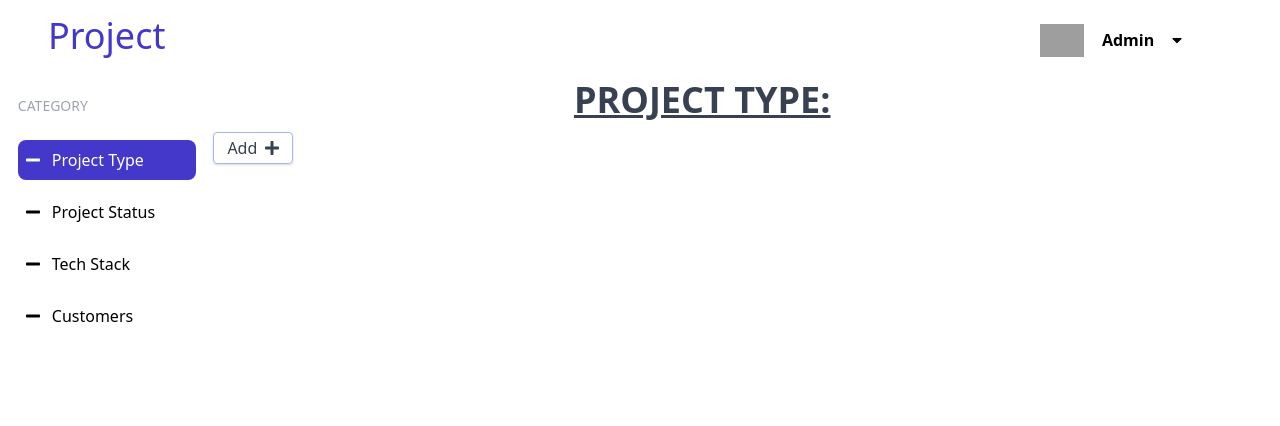
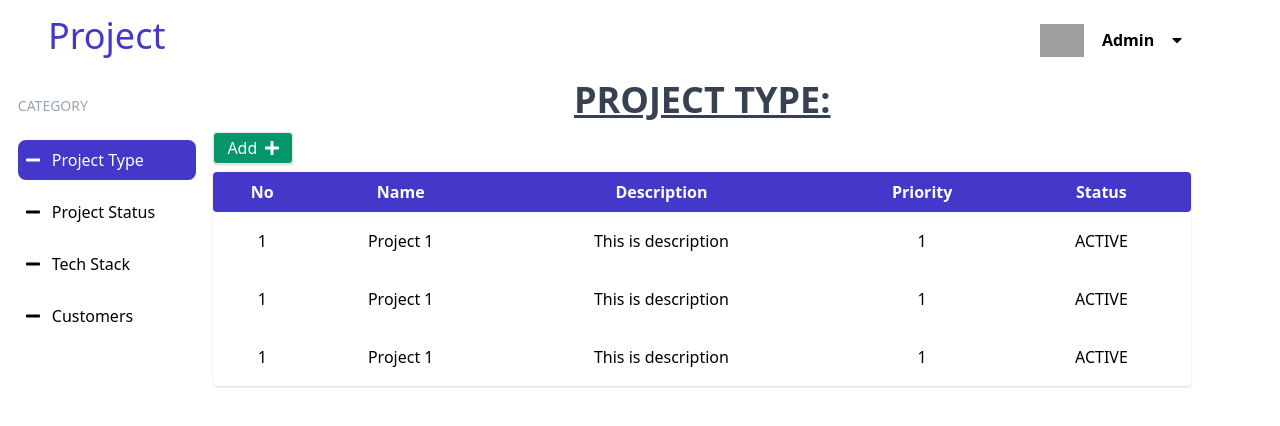
Before and after one commit to Z0Ne7/login-project, a React (Create React App) app: page /project-type in a window 1280 px wide. Shown: the top 426 px of the page. Built offline with nearby package versions, Linux system fonts and the light colour scheme; grey boxes are pictures that could not be loaded.

Commit message:
add reducers

```diff
--- a/package.json
+++ b/package.json
@@ -15,8 +15,10 @@
     "react": "^17.0.1",
     "react-dom": "^17.0.1",
     "react-hook-form": "^6.14.2",
+    "react-redux": "^7.2.2",
     "react-router-dom": "^5.2.0",
     "react-scripts": "4.0.1",
+    "redux": "^4.0.5",
     "web-vitals": "^0.2.4"
   },
   "scripts": {
--- a/src/components/button-adding/button-adding.jsx
+++ b/src/components/button-adding/button-adding.jsx
@@ -9,7 +9,7 @@ export const ButtonAdding = ({ route }) => {
   };
   return (
     <button
-      className='border border-solid border-indigo-300 shadow rounded w-20 h-8 text-gray-700 hover:text-white hover:bg-green-600 mt-3'
+      className='border border-solid shadow rounded w-20 h-8 text-white bg-green-600 mt-3'
       onClick={() => redirect(route)}
     >
       <p>
--- /dev/null
+++ b/src/modules/project-type/components/data-row-table.jsx
@@ -0,0 +1,40 @@
+export const RowTableProjectType = ({
+  number,
+  name,
+  description,
+  priority,
+  status,
+}) => {
+  return (
+    <tbody>
+      {/* <tr className='flex w-full justify-around pt-4 pb-4 cursor-pointer'>
+        <td className='text-center w w-1/12'>{number}</td>
+        <td>{name}</td>
+        <td>{description}</td>
+        <td>{priority}</td>
+        <td>{status}</td>
+      </tr> */}
+      <tr className='flex w-full justify-around pt-4 pb-4 cursor-pointer text-center'>
+        <td className='w-1/12'>1</td>
+        <td className='w-2/12'>Project 1</td>
+        <td className='w-4/12'>This is description</td>
+        <td className='w-2/12'>1</td>
+        <td className='w-2/12'>ACTIVE</td>
+      </tr>
+      <tr className='flex w-full justify-around pt-4 pb-4 cursor-pointer text-center'>
+        <td className='w-1/12'>1</td>
+        <td className='w-2/12'>Project 1</td>
+        <td className='w-4/12'>This is description</td>
+        <td className='w-2/12'>1</td>
+        <td className='w-2/12'>ACTIVE</td>
+      </tr>
+      <tr className='flex w-full justify-around pt-4 pb-4 cursor-pointer text-center'>
+        <td className='w-1/12'>1</td>
+        <td className='w-2/12'>Project 1</td>
+        <td className='w-4/12'>This is description</td>
+        <td className='w-2/12'>1</td>
+        <td className='w-2/12'>ACTIVE</td>
+      </tr>
+    </tbody>
+  );
+};
--- /dev/null
+++ b/src/modules/project-type/components/data-table.jsx
@@ -0,0 +1,18 @@
+import { RowTableProjectType } from './data-row-table';
+
+export const TableProjectType = () => {
+  return (
+    <table className='flex flex-col shadow justify-center bg-white w-11/12 rounded'>
+      <thead>
+        <tr className='flex w-full bg-indigo-700 justify-around text-white cursor-pointer rounded h-10 items-center'>
+          <th className='w-1/12'>No</th>
+          <th className='w-2/12'>Name</th>
+          <th className='w-4/12'>Description</th>
+          <th className='w-2/12'>Priority</th>
+          <th className='w-2/12'>Status</th>
+        </tr>
+      </thead>
+      <RowTableProjectType />
+    </table>
+  );
+};
--- a/src/pages/project-type/project-type.jsx
+++ b/src/pages/project-type/project-type.jsx
@@ -1,13 +1,35 @@
+import { useState } from 'react';
+import { useHistory, Link } from 'react-router-dom';
 import { ButtonAdding } from '../../components/button-adding/button-adding';
 import { TableTitle } from '../../components/table-title/table-title';
+import { TableProjectType } from '../../modules/project-type/components/data-table';
+import { FontAwesomeIcon } from '@fortawesome/react-fontawesome';
+import { faSpinner } from '@fortawesome/free-solid-svg-icons';
 export const ProjectType = () => {
-  return (
+  const [isLoading, setLoading] = useState(false);
+  const history = useHistory();
+  const onHandleAddProjectType = () => {
+    setLoading(true);
+    setTimeout(() => {
+      setLoading(false);
+      history.push('/project-type/create');
+    }, 1000);
+  };
+  return isLoading ? (
+    <div className='flex items-center justify-center w-full h-full fixed top-0 left-0 bg-white opacity-75 z-50'>
+      <span className='text-indigo-800 text-7xl'>
+        <FontAwesomeIcon className='ml-2' icon={faSpinner} spin />
+      </span>
+    </div>
+  ) : (
     <>
       <div className='flex w-11/12 justify-center'>
         <TableTitle title='Project Type:' />
       </div>
-      <div>
-        <ButtonAdding />
+      <Link to='/project-type/create' component={ButtonAdding} />
+        {/* <ButtonAdding /> */}
+      <div className='mt-2'>
+        <TableProjectType />
       </div>
     </>
   );
--- /dev/null
+++ b/src/reducers/index.js
@@ -0,0 +1,5 @@
+import { combineReducers } from 'redux';
+import typeReducer from './typeReducer';
+export const rootReducer = combineReducers({
+  type: typeReducer,
+});
--- /dev/null
+++ b/src/reducers/typeReducer.js
@@ -0,0 +1,5 @@
+const initialState = {}
+
+export const typeReducer = (state = initialState, action) => {
+
+}
```
Also changed, not shown: src/components/button-logout/button-logout.jsx (deleted, +0 -25 lines), src/modules/login/components/project-type/components/table-project-type.jsx (deleted), 1 other file (tests, documents, lock files or other folders).
